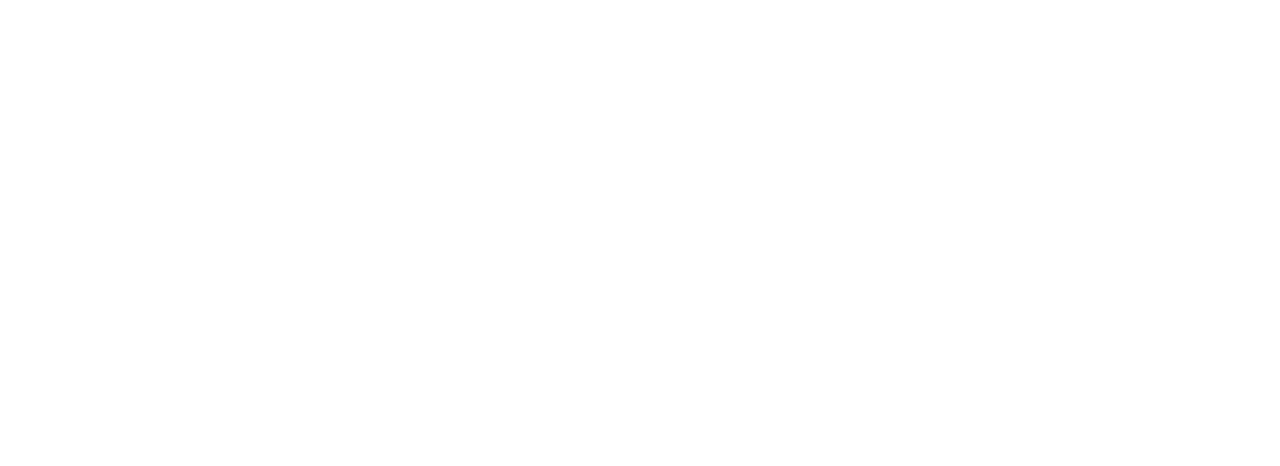
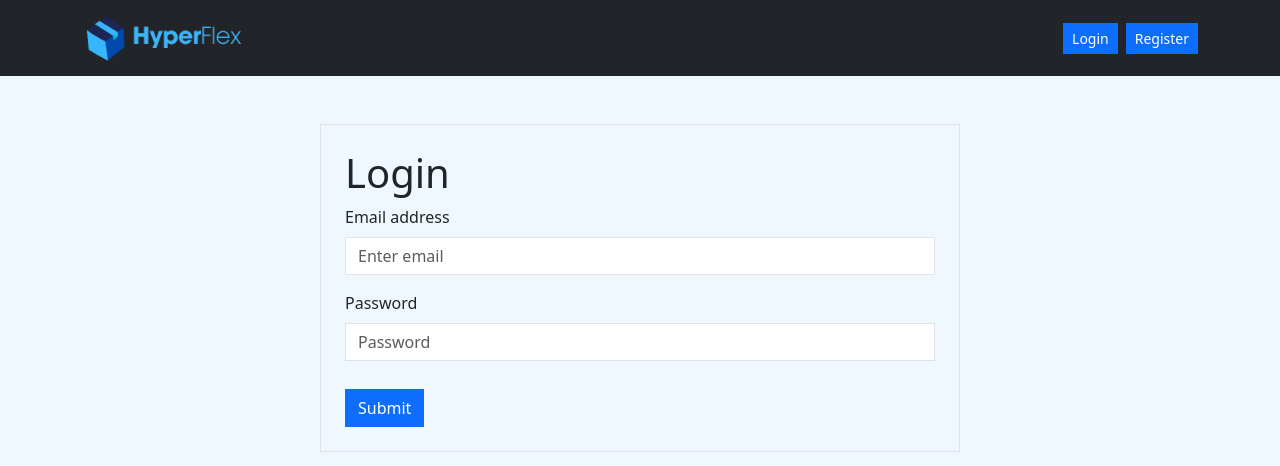
Before and after one commit to abhishek-one/simple-react-laravel, a React (Create React App) app: page / in a window 1280 px wide. Before the commit this address had no page. Shown: the top 466 px of the page. Built offline with nearby package versions, Linux system fonts and the light colour scheme.

Commit message:
Auth complete

```diff
--- a/package.json
+++ b/package.json
@@ -3,6 +3,9 @@
   "version": "0.1.0",
   "private": true,
   "dependencies": {
+    "@fortawesome/fontawesome-svg-core": "^6.5.1",
+    "@fortawesome/free-solid-svg-icons": "^6.5.1",
+    "@fortawesome/react-fontawesome": "^0.2.0",
     "@testing-library/jest-dom": "^5.17.0",
     "@testing-library/react": "^13.4.0",
     "@testing-library/user-event": "^13.5.0",
--- a/src/Add Product.js
+++ /dev/null
@@ -1,12 +0,0 @@
-
-import Header from './Header';
-
-function AddProduct(){
-    return (
-      <div>
-        <Header />
-        Add Product
-      </div>
-    );
-}
-export default AddProduct;
--- a/src/App.css
+++ b/src/App.css
@@ -36,3 +36,21 @@
     transform: rotate(360deg);
   }
 }
+
+.min-inline-fit-content {
+  min-inline-size: fit-content;
+}
+
+.btn, input{
+  border-radius: 0 !important;
+  box-shadow: none !important;
+}
+.App{
+  background: aliceblue;
+  height: 100vh;
+}
+#errors{
+  font-size: small;
+  color: red;
+  padding: 1% 0% 1% 0%;
+}
--- a/src/App.js
+++ b/src/App.js
@@ -2,20 +2,20 @@
 import { BrowserRouter as Router, Routes, Route } from 'react-router-dom';
 import Login from './Login'
 import Register from './Register'
-import AddProduct from './Add Product'
+import Products from './Products'
 import DeleteProduct from './Delete Product'
 import UpdateProduct from './Update Product'
 import Protected from './Protected'
-
 
 function App() {
   return (
     <div className="App">
     <Router>
       <Routes>
+        <Route path="/" element={<Login />} />
         <Route path="/login" element={<Login />} />
         <Route path="/register" element={<Register />} />
-        <Route path="/add" element={<Protected testprop={<AddProduct />} />} />
+        <Route path="/products" element={<Protected testprop={<Products />} />} />
         <Route path="/delete" element={<Protected testprop={<DeleteProduct />} /> } />
         <Route path="/update" element={<Protected testprop={<UpdateProduct />} />} />
       </Routes>
--- a/src/Header.js
+++ b/src/Header.js
@@ -1,36 +1,55 @@
-import Container from "react-bootstrap/Container";
-import Nav from "react-bootstrap/Nav";
-import Navbar from "react-bootstrap/Navbar";
-import { Link } from "react-router-dom";
+
+
+import { useNavigate } from "react-router-dom";
 
 function Header() {
+  const redirect = useNavigate();
 
   function Logout(){
-  return localStorage.clear();
+    localStorage.clear();
+    return redirect("/login");
   }
 
   return (
     <div>
-      <Navbar bg="dark" data-bs-theme="dark">
-        <Container>
-          <Navbar.Brand>Navbar</Navbar.Brand>
-          <Nav className="me-auto nav_bar_wrapper">
+      <nav className="navbar navbar-dark bg-dark">
+        <div className="container">
+          <div className="d-flex w-100 justify-content-between">
+            <div>
+              <a className="navbar-brand" href="/">
+                <img
+                  src="/images/logo.png"
+                  alt="Logo"
+                  width=""
+                  height="60"
+                  className="d-inline-block align-top"
+                />
+              </a>
+            </div>
+            <div className="navbar-nav d-flex justify-content-center">
+              <div className="nav-item d-flex">
                 {localStorage.getItem("details") ? (
                   <>
-                <Link to="/add">Add Product</Link>
-                <Link to="/update">Update Product</Link>
-                <Link to="/delete">Delete Product</Link>
-                <Link to="/logout" onClick={(e) => Logout()}>Logout</Link>
+                    <div className="ps-2 nav-link">
+                      <button className="btn btn-danger btn-sm" onClick={Logout}>Logout</button>
+                    </div>
                   </>
                 ) : (
                   <>
-                <Link to="/login">Login</Link>
-                <Link to="/register">Register</Link>
+                    <a className="ps-2 nav-link" href="/login">
+                      <button className="btn btn-primary btn-sm">Login</button>
+
+                    </a>
+                    <a className="ps-2 nav-link" href="/register">
+                      <button className="btn btn-primary btn-sm">Register</button>
+                    </a>
                   </>
                 )}
-          </Nav>
-        </Container>
-      </Navbar>
+              </div>
+            </div>
+          </div>
+        </div>
+      </nav>
     </div>
   );
 }
--- a/src/Login.js
+++ b/src/Login.js
@@ -1,25 +1,80 @@
 import Header from './Header';
-import { useEffect } from "react";
 import { useNavigate } from "react-router-dom";
+import Form from "react-bootstrap/Form";
+import Button from "react-bootstrap/Button";
+import { useState, useEffect } from "react";
 
 
 
 
 function Login(){
-    const redirect = useNavigate();
+  const redirect = useNavigate();
 
-    useEffect(()=>{
-        if(localStorage.getItem('details')){
-            redirect("/add");
-        }
-    })
-    return (
-        <div>
-           <Header />
-            <h1>
-             Login
-            </h1>
-        </div>
-    )
+  useEffect(() => {
+    if (localStorage.getItem("details")) {
+      redirect("/products");
+    }
+  });
+
+  const [email, setEmail] = useState("");
+  const [password, setPassword] = useState("");
+
+  async function loginCheck() {
+    let data = { email, password };
+    let result = await fetch("http://127.0.0.1:8000/api/login", {
+      method: "POST",
+      headers: {
+        "Content-Type": "application/json",
+        "Accept": "application/json",
+      },
+      body: JSON.stringify(data),
+    });
+    result = await result.json();
+    console.warn("result", result.status);
+    if(result.status === 'success'){
+        localStorage.setItem("details", JSON.stringify(result));
+        redirect("/products");
+
+    }else{
+        document.getElementById('errors').innerHTML = '';
+        document.getElementById('errors').innerHTML = result.message;
+    }
+  }
+
+
+  return (
+    <>
+      <Header />
+      <div className='col-md-6 col-11 border m-auto mt-5 p-4'>
+        <Form className="m-auto text-start">
+          <h1>Login</h1>
+
+          <Form.Group className="mb-3" controlId="formBasicEmail">
+            <Form.Label>Email address</Form.Label>
+            <Form.Control
+              type="email"
+              placeholder="Enter email"
+              value={email}
+              onChange={(e) => setEmail(e.target.value)}
+            />
+          </Form.Group>
+
+          <Form.Group className="mb-3" controlId="formBasicPassword">
+            <Form.Label>Password</Form.Label>
+            <Form.Control
+              type="password"
+              placeholder="Password"
+              value={password}
+              onChange={(e) => setPassword(e.target.value)}
+            />
+          </Form.Group>
+          <div id='errors'></div>
+          <Button variant="primary" type="button" onClick={loginCheck}>
+            Submit
+          </Button>
+        </Form>
+      </div>
+    </>
+  );
 }
 export default Login;
--- /dev/null
+++ b/src/Products.js
@@ -0,0 +1,40 @@
+import Header from "./Header";
+
+function Products() {
+  return (
+    <div>
+      <Header />
+      <div className="container">
+        <div className="d-flex justify-content-between pt-5 pb-4">
+          <button className="btn btn-primary rounded-0 btn-sm min-inline-fit-content">+ Add Product</button>
+          <div className="d-flex">
+              <input type="text" className="form-control"/>
+              <button className="btn btn-secondary btn-sm">Search</button>
+          </div>
+        </div>
+        <table className="table table-striped table-bordered">
+          <thead>
+            <tr>
+              <th>#</th>
+              <th>Company</th>
+              <th>Logo</th>
+              <th>Actions</th>
+            </tr>
+          </thead>
+          <tbody>
+            <tr>
+              <th>1</th>
+              <td>Mark</td>
+              <td>Otto</td>
+              <td>
+                <button className="btn btn-info btn-sm mx-1">Edit</button>
+                <button className="btn btn-danger btn-sm mx-1">Delete</button>
+              </td>
+            </tr>
+          </tbody>
+        </table>
+      </div>
+    </div>
+  );
+}
+export default Products;
--- a/src/Register.js
+++ b/src/Register.js
@@ -10,7 +10,7 @@
 
     useEffect(()=>{
         if(localStorage.getItem('details')){
-            redirect("/add");
+            redirect("/products");
         }
     })
   const [name, setName] = useState("");
@@ -23,20 +23,21 @@
       method: "POST",
       headers: {
         "Content-Type": "application/json",
-        Accept: "application/json",
+        "Accept": "application/json",
       },
       body: JSON.stringify(data),
     });
     result = await result.json();
     console.warn("result", result);
     localStorage.setItem("details", JSON.stringify(result));
-    redirect("/add");
+    redirect("/products");
   }
 
   return (
     <>
       <Header />
-      <Form className="col-6 m-auto text-start">
+      <div className="col-md-6 col-11 border m-auto mt-5 p-4">
+      <Form className="m-auto text-start">
         <h1>Register</h1>
 
         <Form.Group className="mb-3" controlId="formBasicName">
@@ -72,6 +73,7 @@
           Submit
         </Button>
       </Form>
+      </div>
     </>
   );
 }
```
Also changed, not shown: public/images/logo.png (added), 1 other file (tests, documents, lock files or other folders). Lines whose indentation alone changed are shown as unchanged.
